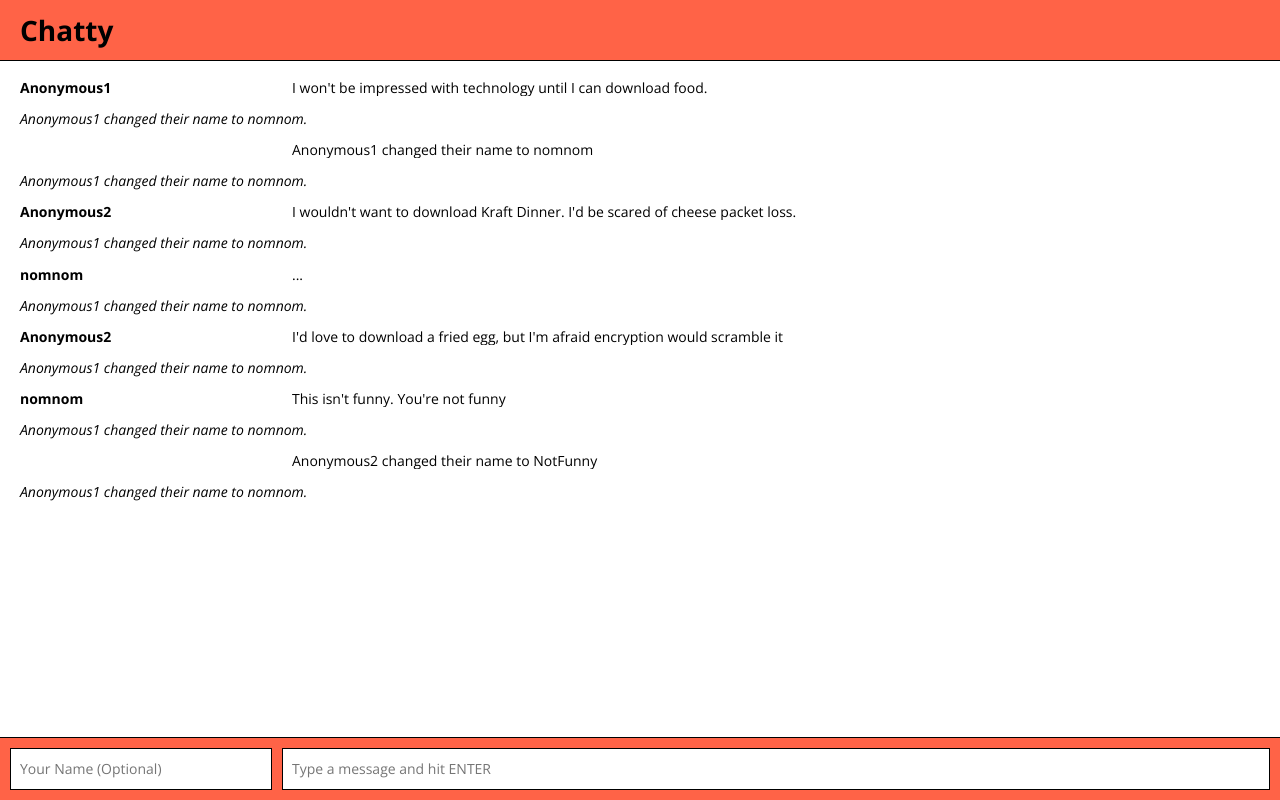
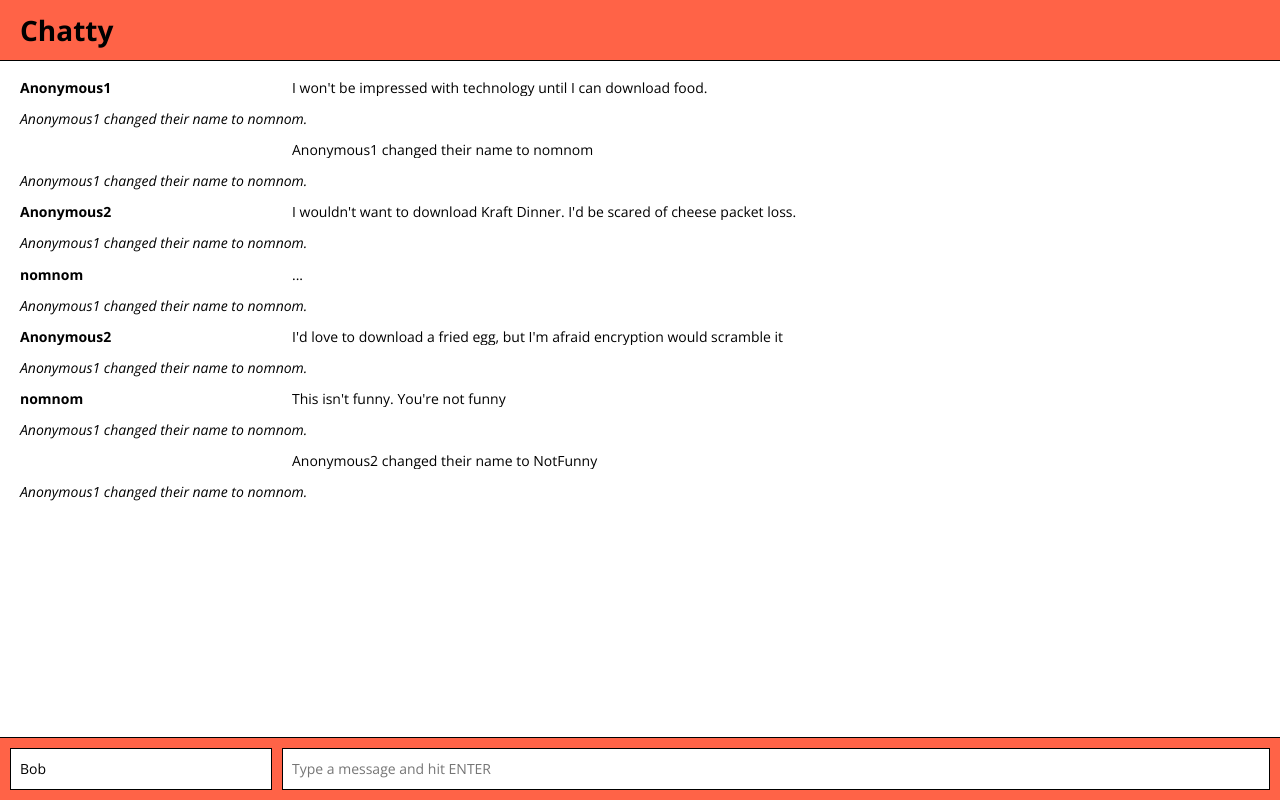
Before and after one commit to juliamoses/chattyApp, a React app: page / in a window 1280 px wide. Built offline with nearby package versions, Linux system fonts and the light colour scheme; no server answers.

Commit message:
current user set as Bob

```diff
--- a/src/App.jsx
+++ b/src/App.jsx
@@ -1,7 +1,7 @@
 import React, { Component } from 'react';
 import MessageList from './MessageList.jsx'
 import ChatBar from './ChatBar.jsx'
-// const wss = new Server({ port: 3001 });
+
 
 
 const generateRandomString = () => {
@@ -67,7 +67,7 @@ class App extends Component {
     if (evt.key === 'Enter') {
       console.log(evt);
       const messageValue = {content: evt.target.value,
-                            username:evt.target.value,
+                            username:this.state.currentUser,
                             type:"incomingMessage",
                             id:generateRandomString()}
       const newMessages = this.state.messages.concat(messageValue);
@@ -76,8 +76,7 @@ class App extends Component {
   }
 
   componentDidMount() {
-    console.log("componentDidMount <App />");
-
+    const socket = new WebSocket("ws://localhost:3001");
   }
 
 
@@ -88,7 +87,8 @@ class App extends Component {
         <a href="/" className="navbar-brand">Chatty</a>
       </nav>
       <MessageList messages={this.state.messages} />
-      <ChatBar userHitsEnter={this.userHitsEnter}/>
+      <ChatBar theUser = {this.state.currentUser}
+            userHitsEnter={this.userHitsEnter}/>
     </div>
 
     );
--- a/src/ChatBar.jsx
+++ b/src/ChatBar.jsx
@@ -9,6 +9,7 @@ class ChatBar extends Component {
  					name="userInput"
  					onKeyUp={this.props.userHitsEnter}
  					placeholder="Your Name (Optional)"
+ 					defaultValue={this.props.theUser}
  					/>
 
  				<input
```
Also changed, not shown: 1 other file (tests, documents, lock files or other folders).
